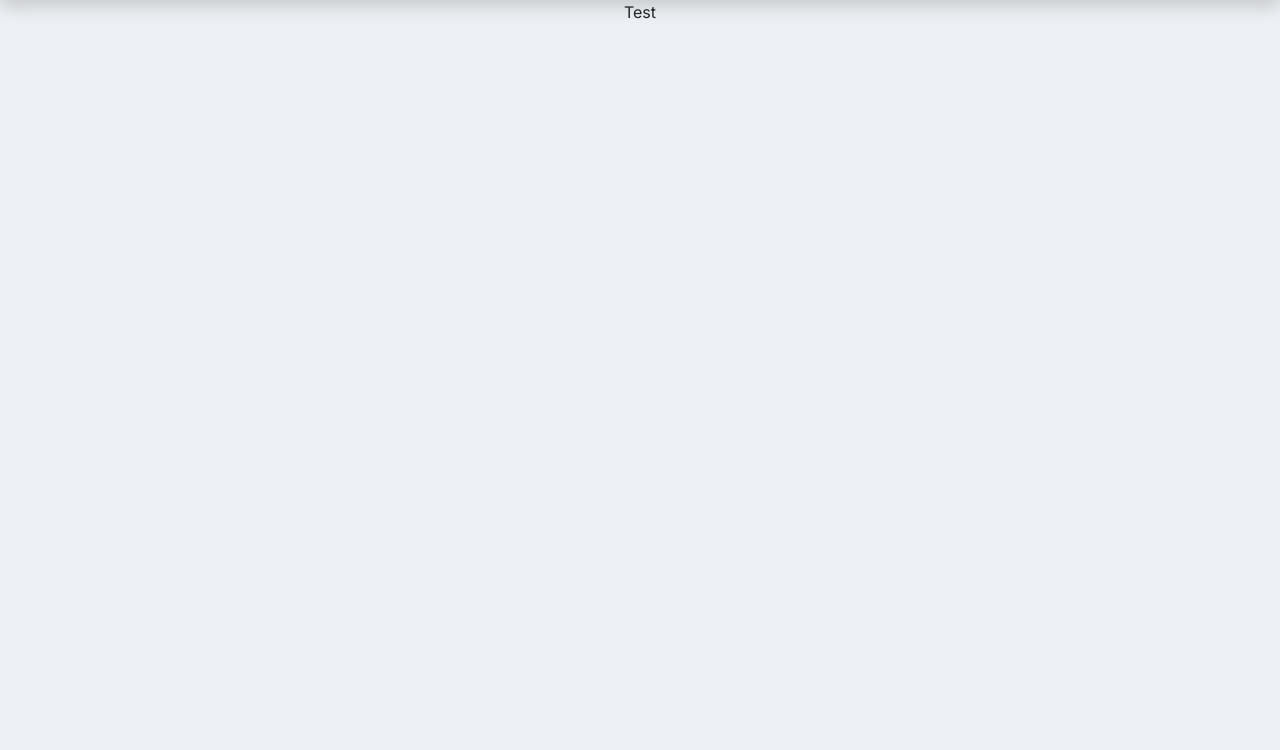
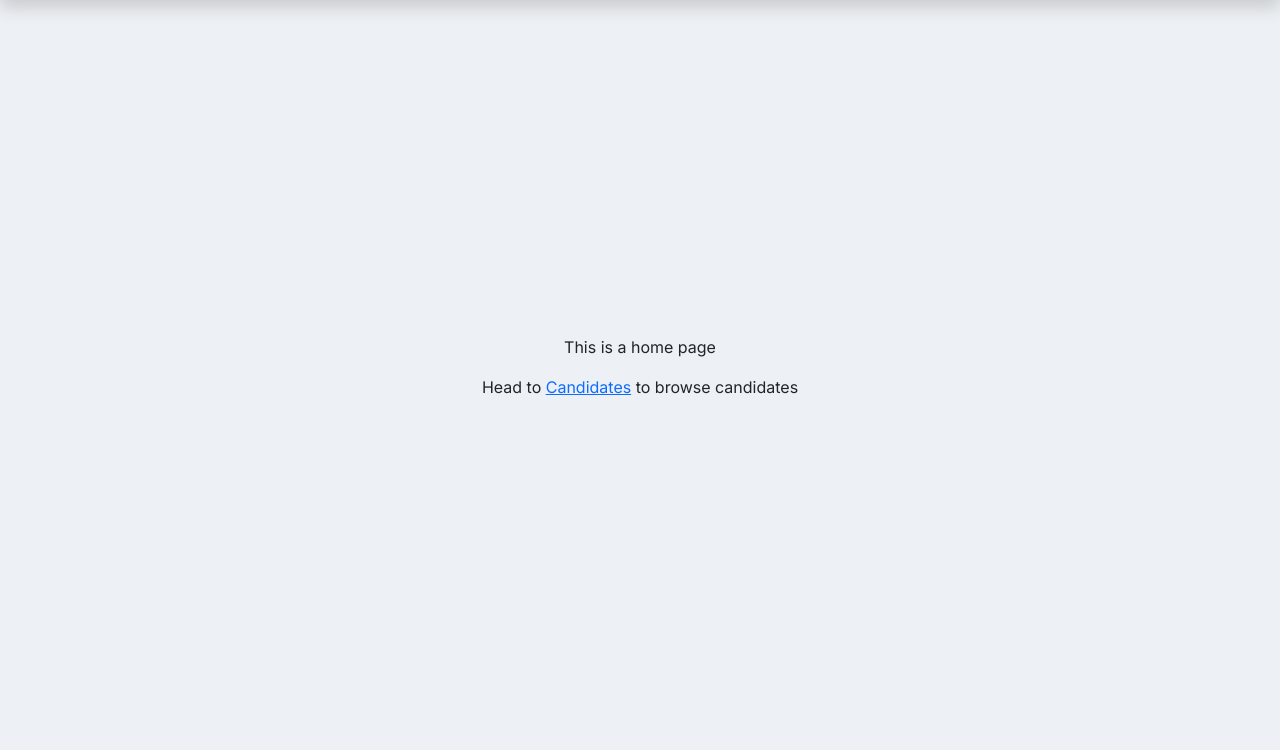
Before and after one commit to wfkhrrzi/Recruitment-Web-App, a Django app: page / in a window 1280 px wide. Shown: the part 66-816 px from the top of the page. Before the commit the page ends 85 px from the top, so only its background shows below. Run offline with Django 4.2, Linux system fonts and the light colour scheme; parts of the project's set-up code (start-up, migrations or seed data) failed here and were passed over.

Commit message:
modified home page

```diff
--- a/recruitment/main/templates/main/pages/home.html
+++ b/recruitment/main/templates/main/pages/home.html
@@ -3,5 +3,8 @@
 {% block sidebar %}{% endblock sidebar %} <!-- overridden so does not display sidebar -->
 
 {% block content %}
-<div style="height:calc(100vh-50px)" class="d-flex justify-content-center align-items-center">Test</div>
+<div style="height: calc(100vh - 50px);" class="d-flex flex-column justify-content-center align-items-center">
+    <p>This is a home page</p>
+    <p>Head to <a href="{% url 'main:browse.index' %}">Candidates</a> to browse candidates</p>
+</div>
 {% endblock content %}
```
